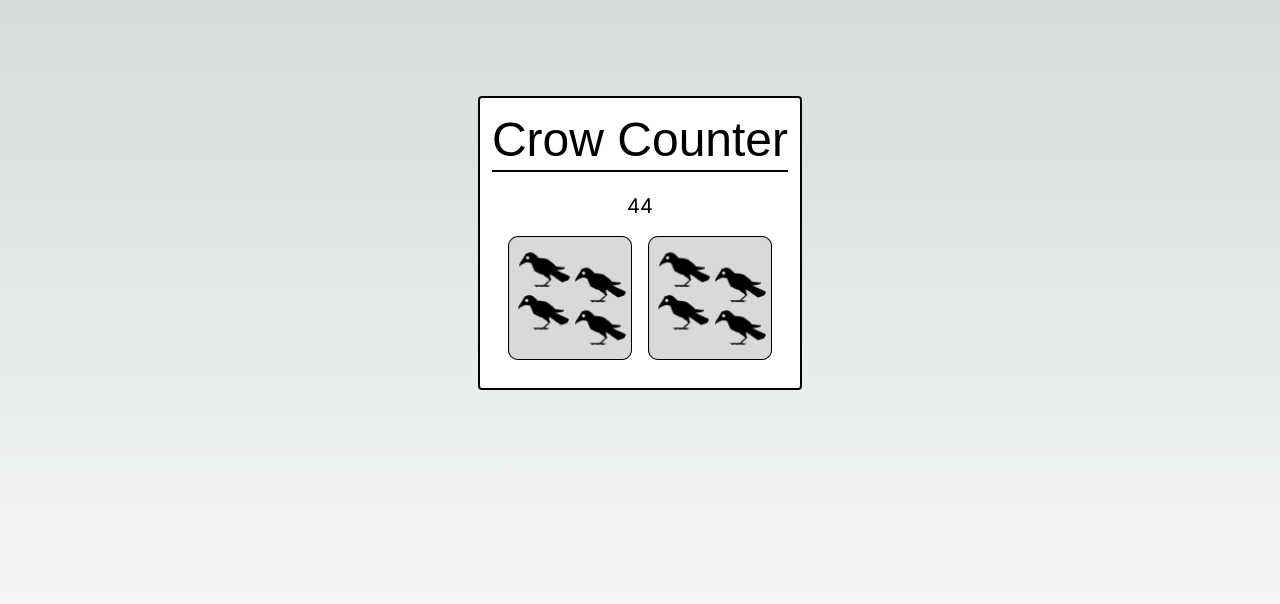
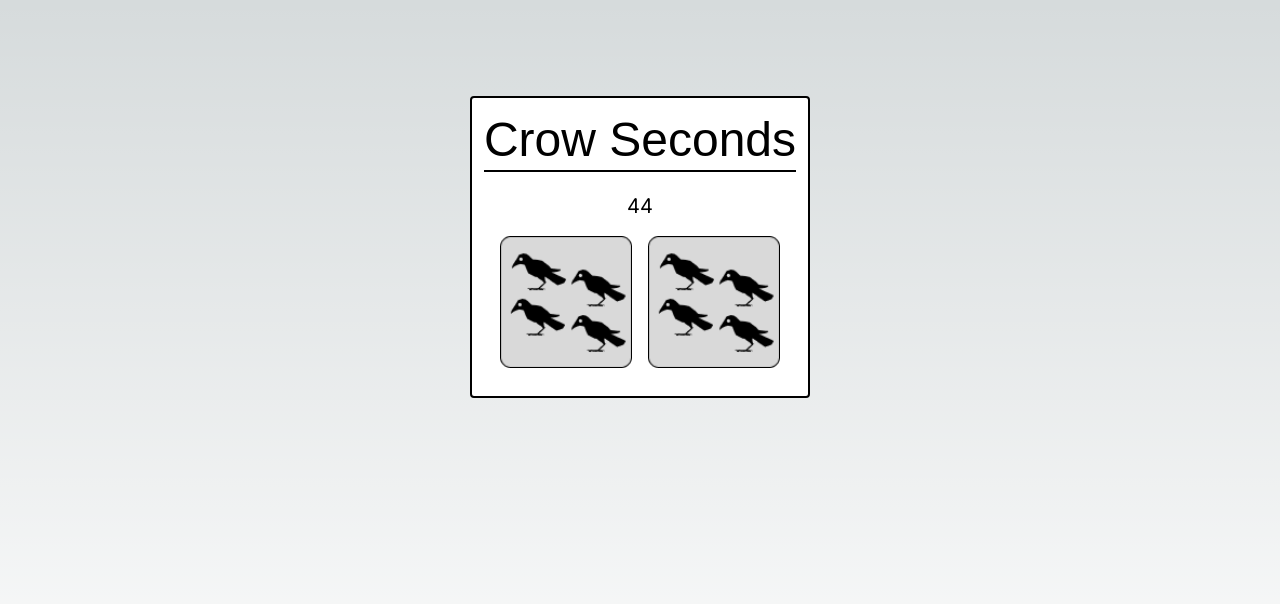
Before and after one commit to tessathornberry/calendar-countup, a Next.js app: page / in a window 1280 px wide. Shown: the top 604 px of the page. Built offline with nearby package versions, Linux system fonts and the light colour scheme.

Commit message:
changed wording on crow seconds

```diff
--- a/src/components/CalendarContainer.js
+++ b/src/components/CalendarContainer.js
@@ -22,9 +22,9 @@ const CalendarContainer = () => {
     <div
     className='flex-col items-center border-solid border-2 rounded border-black p-3 bg-white min-w-fit'>
 
-      <h2 className='flex border-b-2 border-black w-auto justify-center sm:hidden'>Crow Counter</h2>
+      <h2 className='flex border-b-2 border-black w-auto justify-center sm:hidden'>Crow Seconds</h2>
       <h2 className='w-auto justify-center hidden sm:flex'>Crow </h2>
-      <h2 className='border-b-2 border-black w-auto justify-center hidden sm:flex'>Counter </h2>
+      <h2 className='border-b-2 border-black w-auto justify-center hidden sm:flex'>Seconds </h2>
       <div className='flex-col items-center justify-center'>
         <PoemContainer seconds={seconds} />
         <PictureFrame seconds={seconds} />
```
